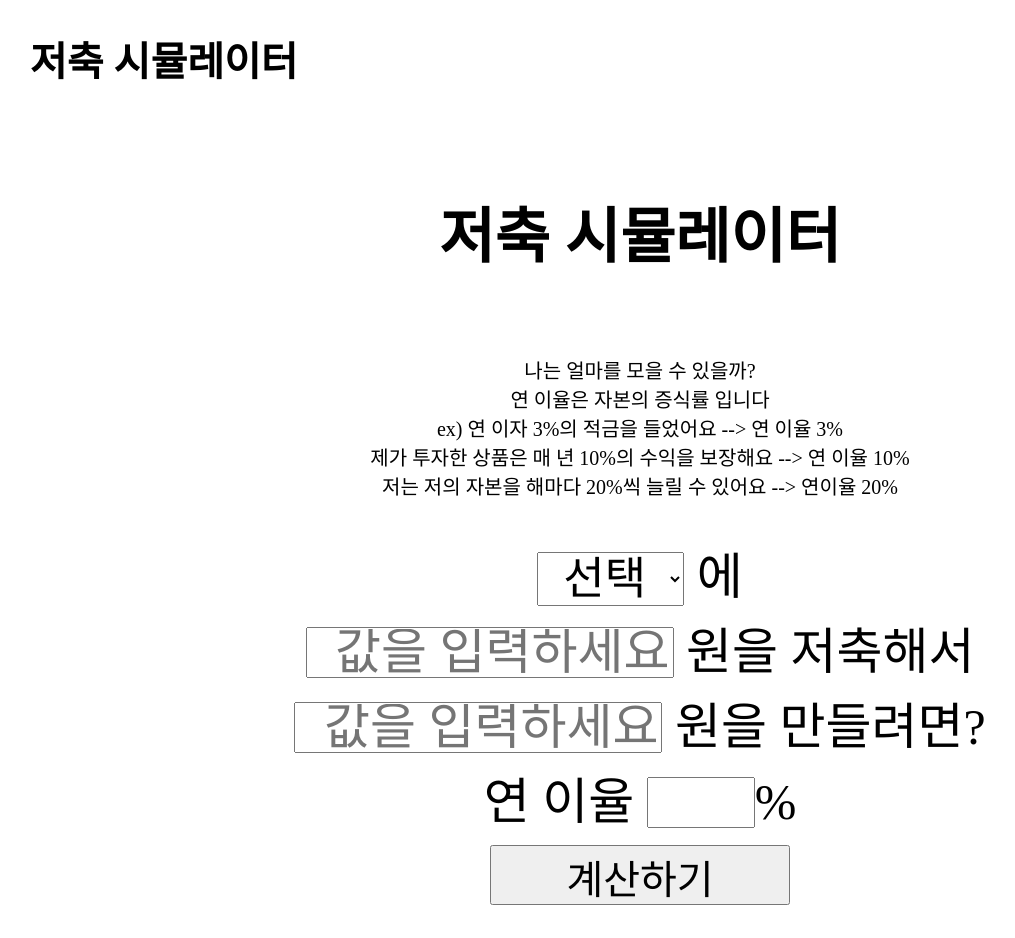
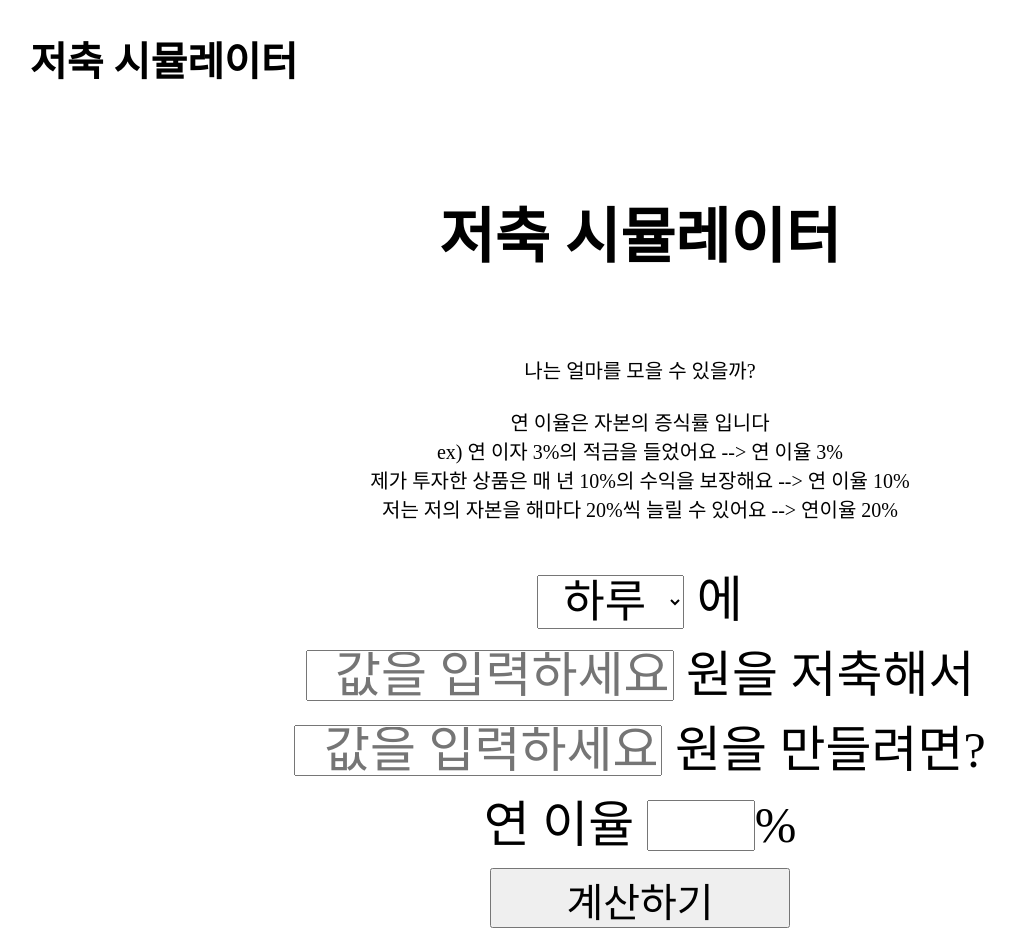
Before and after one commit to joseoungmin/si, a plain HTML site: page index.html in a window 1280 px wide. Shown: the whole page, without its empty margins (0-1015 px from the left). Before the commit the page ends 915 px from the top, so only its background shows below. Drawn offline with Linux system fonts and the light colour scheme; a web font is replaced by a local one.

Commit message:
Add files via upload

```diff
--- a/index.html
+++ b/index.html
@@ -13,7 +13,7 @@
 <a href="index.html" id="si-2">저축 시뮬레이터</a>
 </div>
 <h1 id = h1>저축 시뮬레이터</h1>
-<div id= si-3>나는 얼마를 모을 수 있을까?<br>
+<div id= si-3>나는 얼마를 모을 수 있을까?<br><br>
 연 이율은 자본의 증식률 입니다<br>
 ex) 연 이자 3%의 적금을 들었어요 --> 연 이율 3%<br>
     제가 투자한 상품은 매 년 10%의 수익을 보장해요 --> 연 이율 10%<br>
@@ -22,7 +22,6 @@ ex) 연 이자 3%의 적금을 들었어요 --> 연 이율 3%<br>
 <div id = "div">
 
 <select name="time" id="time">
-  <option value="선택">선택</option>
   <option value="하루">하루</option>
   <option value="일주일">일주일</option>
   <option value="한달">한달</option>
```
